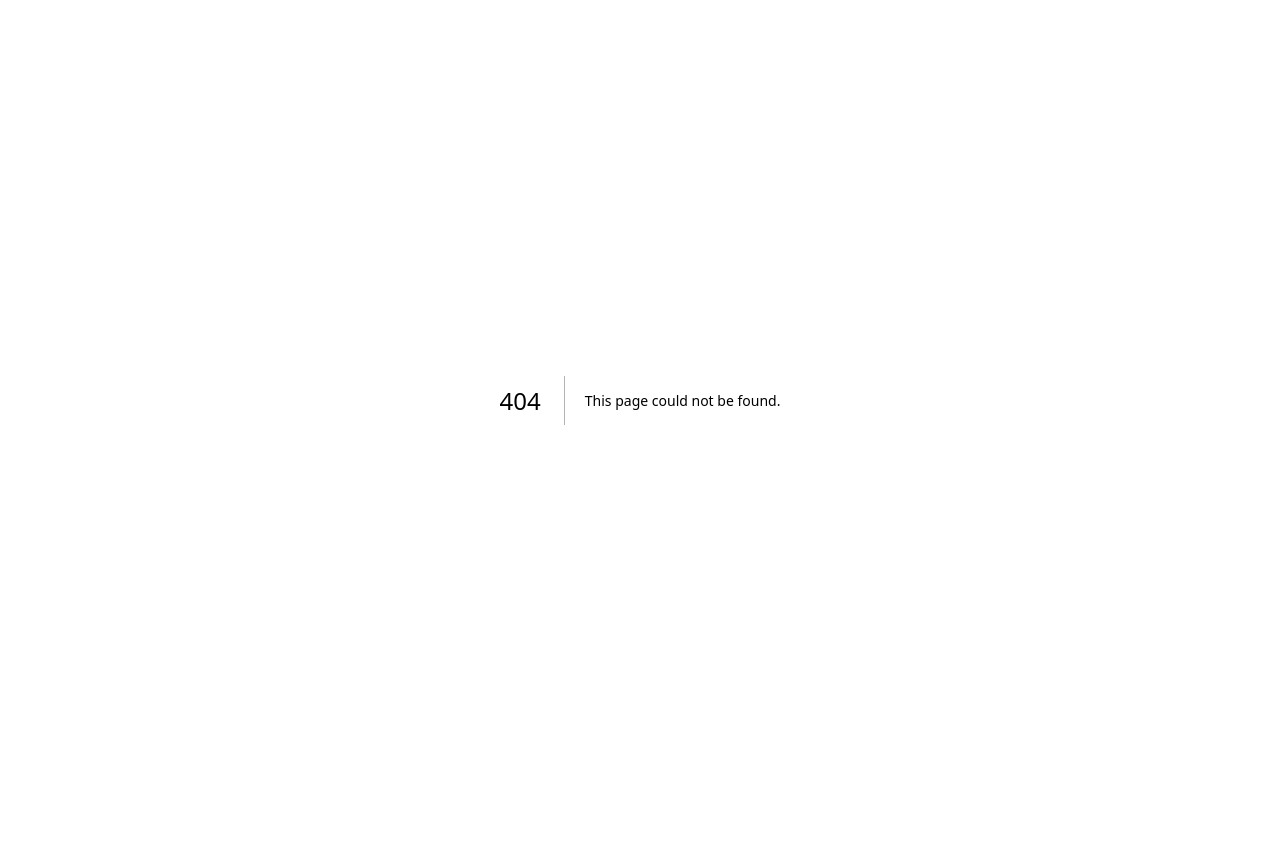
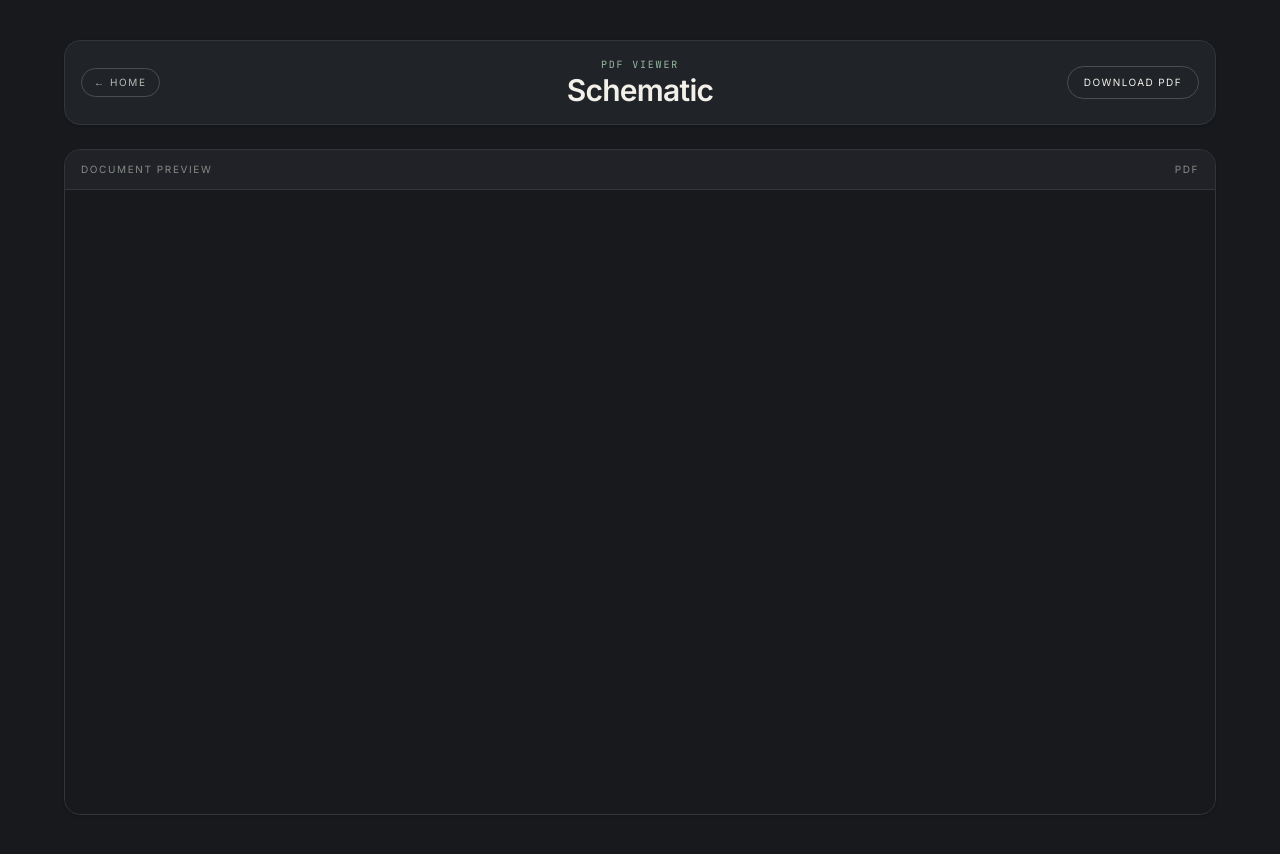
Before and after one commit to RichardP111/richard-portfolio, a Next.js app: page /schematic in a window 1280 px wide. Before the commit this address had no page. Before the commit the page ends 800 px from the top, so only its background shows below. Built offline with nearby package versions, Linux system fonts and the light colour scheme; no server answers.

Commit message:
feat: added pdf viewer and preview image

```diff
--- a/app/layout.tsx
+++ b/app/layout.tsx
@@ -2,6 +2,8 @@ import type { Metadata } from "next";
 import { IBM_Plex_Sans, Inter, JetBrains_Mono } from "next/font/google";
 import { Analytics } from "@vercel/analytics/next";
 import "./globals.css";
+
+const siteUrl = process.env.NEXT_PUBLIC_SITE_URL ?? "https://localhost:3000";
 
 const ibmPlexSans = IBM_Plex_Sans({
   variable: "--font-display",
@@ -22,11 +24,36 @@ const jetbrainsMono = JetBrains_Mono({
 });
 
 export const metadata: Metadata = {
+  metadataBase: new URL(siteUrl),
   title: "Richard Pu",
   description:
     "Richard Pu is a Computer Engineering student at the University of Waterloo, working across embedded hardware, low-level software, and full-stack interactive design. Selected projects, background, and contact.",
   icons: {
     icon: "/icon",
+  },
+  openGraph: {
+    title: "Richard Pu",
+    description:
+      "Computer Engineering student at the University of Waterloo building embedded systems, software, and interactive design projects.",
+    url: "/",
+    siteName: "Richard Pu",
+    images: [
+      {
+        url: "/preview.png",
+        width: 1200,
+        height: 630,
+        alt: "Richard Pu portfolio preview",
+      },
+    ],
+    locale: "en_US",
+    type: "website",
+  },
+  twitter: {
+    card: "summary_large_image",
+    title: "Richard Pu",
+    description:
+      "Computer Engineering student at the University of Waterloo building embedded systems, software, and interactive design projects.",
+    images: ["/preview.png"],
   },
 };
 
--- a/app/page.tsx
+++ b/app/page.tsx
@@ -67,7 +67,8 @@ type A11yState = {
 const CONFIG = {
   NAME: 'Richard Pu',
   EMAIL: 'r3pu@uwaterloo.ca',
-  RESUME: '/resume.pdf',
+  RESUME: '/resume',
+  RESUME_FILE: '/resume.pdf',
   LOCATION: 'Ontario, Canada',
   ROLE: 'Computer Engineering',
   PROFILE_IMAGE_SRC:
@@ -127,7 +128,7 @@ const CONFIG = {
       mediaType: 'video' as const,
       mediaSrc: '/videos/truckGameVideo.mp4',
       github: 'https://github.com/RichardPu/arduino-truck-game',
-      schematic: '/truckGameSchematic.pdf',
+      schematic: '/schematic?file=/truckGameSchematic.pdf&title=Truck%20Game%20Schematic',
     },
     {
       title: 'Memory Matrix',
@@ -138,7 +139,7 @@ const CONFIG = {
       mediaType: 'video' as const,
       mediaSrc: '/videos/memoryGameVideo.mp4',
       github: 'https://github.com/RichardPu/arduino-memory-game',
-      schematic: '/memoryGameSchematic.pdf',
+      schematic: '/schematic?file=/memoryGameSchematic.pdf&title=Memory%20Matrix%20Schematic',
     },
   ] as Project[],
   SKILLS: [
@@ -306,7 +307,13 @@ const Navbar = ({ setView }: { setView: React.Dispatch<React.SetStateAction<View
                   {l.name}
                 </a>
               ))}
-              <a href={CONFIG.RESUME} className="text-sm uppercase tracking-widest font-mono" style={{ color: 'var(--mint)' }}>
+              <a
+                href={CONFIG.RESUME}
+                target="_blank"
+                rel="noopener noreferrer"
+                className="text-sm uppercase tracking-widest font-mono"
+                style={{ color: 'var(--mint)' }}
+              >
                 Resume ↗
               </a>
               <div className="flex gap-6 pt-2">
--- /dev/null
+++ b/app/resume/page.tsx
@@ -0,0 +1,68 @@
+import Link from 'next/link';
+
+export default function ResumePage() {
+  const pdfUrl = '/resume.pdf';
+
+  return (
+    <main
+      className="min-h-screen px-4 py-8 sm:px-6 sm:py-10"
+      style={{ background: 'var(--bg)', color: 'var(--text)' }}
+    >
+      <div className="mx-auto max-w-6xl">
+        <div
+          className="mb-6 grid grid-cols-1 gap-4 rounded-2xl border p-4 shadow-sm sm:grid-cols-[1fr_auto_1fr] sm:items-center"
+          style={{ borderColor: 'var(--line)', background: 'var(--surface)' }}
+        >
+          <div className="flex justify-start sm:justify-start">
+            <Link
+              href="/"
+              className="inline-flex items-center rounded-full border px-3 py-1.5 text-[10px] uppercase tracking-[0.16em] transition-opacity hover:opacity-75"
+              style={{ borderColor: 'var(--line-strong)', color: 'var(--text-soft)' }}
+            >
+              ← Home
+            </Link>
+          </div>
+
+          <div className="flex flex-col items-center text-center">
+            <p className="font-mono text-[10px] uppercase tracking-[0.18em]" style={{ color: 'var(--mint)' }}>
+              PDF Viewer
+            </p>
+            <h1 className="text-2xl font-semibold tracking-tight sm:text-3xl">Resume</h1>
+          </div>
+
+          <div className="flex justify-start sm:justify-end">
+            <a
+              href={pdfUrl}
+              target="_blank"
+              rel="noopener noreferrer"
+              className="inline-flex items-center justify-center rounded-full border px-4 py-2 text-[10px] uppercase tracking-[0.14em] transition-colors"
+              style={{ borderColor: 'var(--line-strong)', color: 'var(--text)' }}
+            >
+              Download pdf
+            </a>
+          </div>
+        </div>
+
+        <div
+          className="overflow-hidden rounded-2xl border shadow-sm"
+          style={{ borderColor: 'var(--line)', background: 'var(--surface)' }}
+        >
+          <div
+            className="flex items-center justify-between border-b px-4 py-3 text-[10px] uppercase tracking-[0.16em]"
+            style={{ borderColor: 'var(--line)', color: 'var(--text-faint)', background: 'color-mix(in srgb, var(--surface) 88%, transparent)' }}
+          >
+            <span>Document preview</span>
+            <span>PDF</span>
+          </div>
+          <iframe
+            src={pdfUrl}
+            title="Resume"
+            className="block h-[78vh] w-full"
+            loading="lazy"
+            allowFullScreen
+          />
+        </div>
+      </div>
+    </main>
+  );
+}
--- /dev/null
+++ b/app/schematic/page.tsx
@@ -0,0 +1,75 @@
+import Link from 'next/link';
+
+export default async function SchematicPage({
+  searchParams,
+}: {
+  searchParams?: Promise<{ [key: string]: string | string[] | undefined }>;
+}) {
+  const params = searchParams ? await searchParams : {};
+  const file = typeof params.file === 'string' ? params.file : '/truckGameSchematic.pdf';
+  const title = typeof params.title === 'string' ? params.title : 'Schematic';
+  const pdfUrl = file.startsWith('/') ? file : `/${file}`;
+
+  return (
+    <main
+      className="min-h-screen px-4 py-8 sm:px-6 sm:py-10"
+      style={{ background: 'var(--bg)', color: 'var(--text)' }}
+    >
+      <div className="mx-auto max-w-6xl">
+        <div
+          className="mb-6 grid grid-cols-1 gap-4 rounded-2xl border p-4 shadow-sm sm:grid-cols-[1fr_auto_1fr] sm:items-center"
+          style={{ borderColor: 'var(--line)', background: 'var(--surface)' }}
+        >
+          <div className="flex justify-start sm:justify-start">
+            <Link
+              href="/"
+              className="inline-flex items-center rounded-full border px-3 py-1.5 text-[10px] uppercase tracking-[0.16em] transition-opacity hover:opacity-75"
+              style={{ borderColor: 'var(--line-strong)', color: 'var(--text-soft)' }}
+            >
+              ← Home
+            </Link>
+          </div>
+
+          <div className="flex flex-col items-center text-center">
+            <p className="font-mono text-[10px] uppercase tracking-[0.18em]" style={{ color: 'var(--mint)' }}>
+              PDF Viewer
+            </p>
+            <h1 className="text-2xl font-semibold tracking-tight sm:text-3xl">{title}</h1>
+          </div>
+
+          <div className="flex justify-start sm:justify-end">
+            <a
+              href={pdfUrl}
+              target="_blank"
+              rel="noopener noreferrer"
+              className="inline-flex items-center justify-center rounded-full border px-4 py-2 text-[10px] uppercase tracking-[0.14em] transition-colors"
+              style={{ borderColor: 'var(--line-strong)', color: 'var(--text)' }}
+            >
+              Download pdf
+            </a>
+          </div>
+        </div>
+
+        <div
+          className="overflow-hidden rounded-2xl border shadow-sm"
+          style={{ borderColor: 'var(--line)', background: 'var(--surface)' }}
+        >
+          <div
+            className="flex items-center justify-between border-b px-4 py-3 text-[10px] uppercase tracking-[0.16em]"
+            style={{ borderColor: 'var(--line)', color: 'var(--text-faint)', background: 'color-mix(in srgb, var(--surface) 88%, transparent)' }}
+          >
+            <span>Document preview</span>
+            <span>PDF</span>
+          </div>
+          <iframe
+            src={pdfUrl}
+            title={title}
+            className="block h-[78vh] w-full"
+            loading="lazy"
+            allowFullScreen
+          />
+        </div>
+      </div>
+    </main>
+  );
+}
```
Also changed, not shown: public/preview.png (added).
